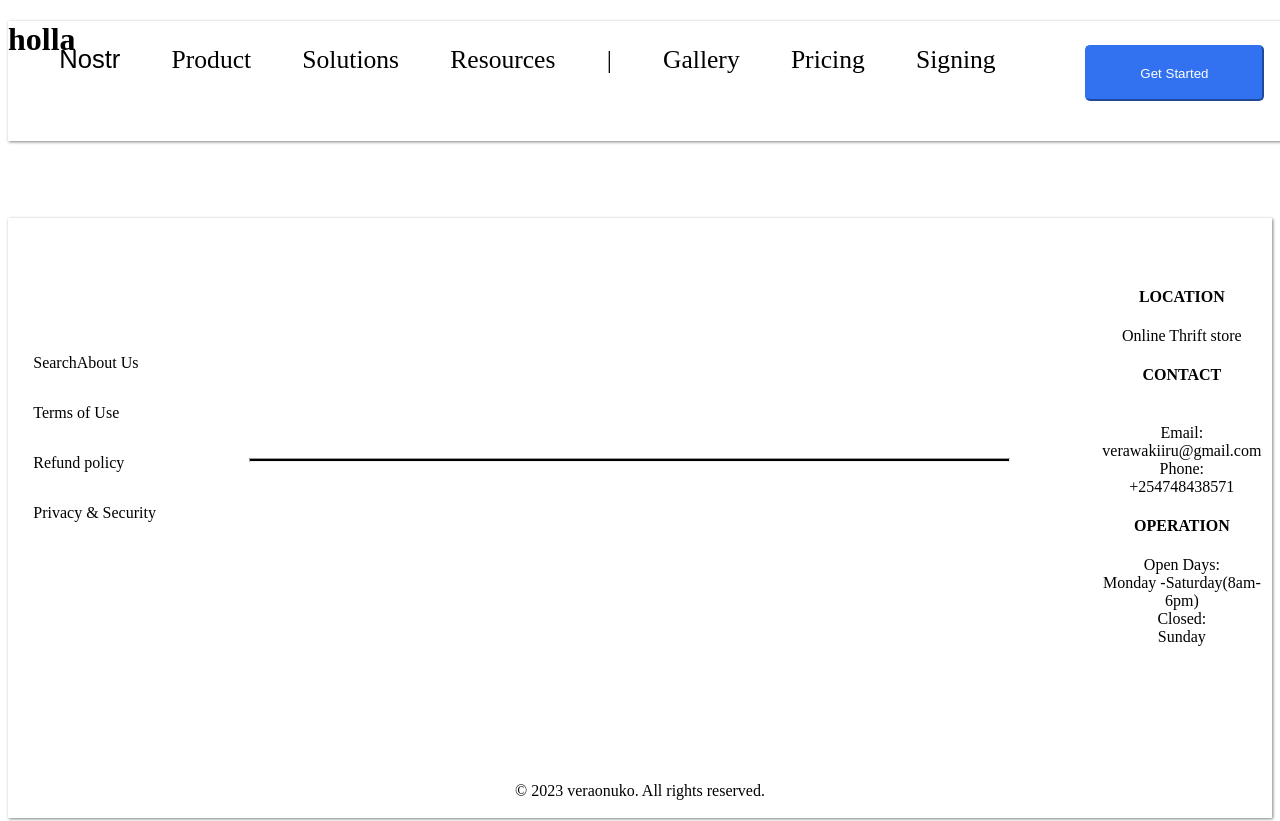
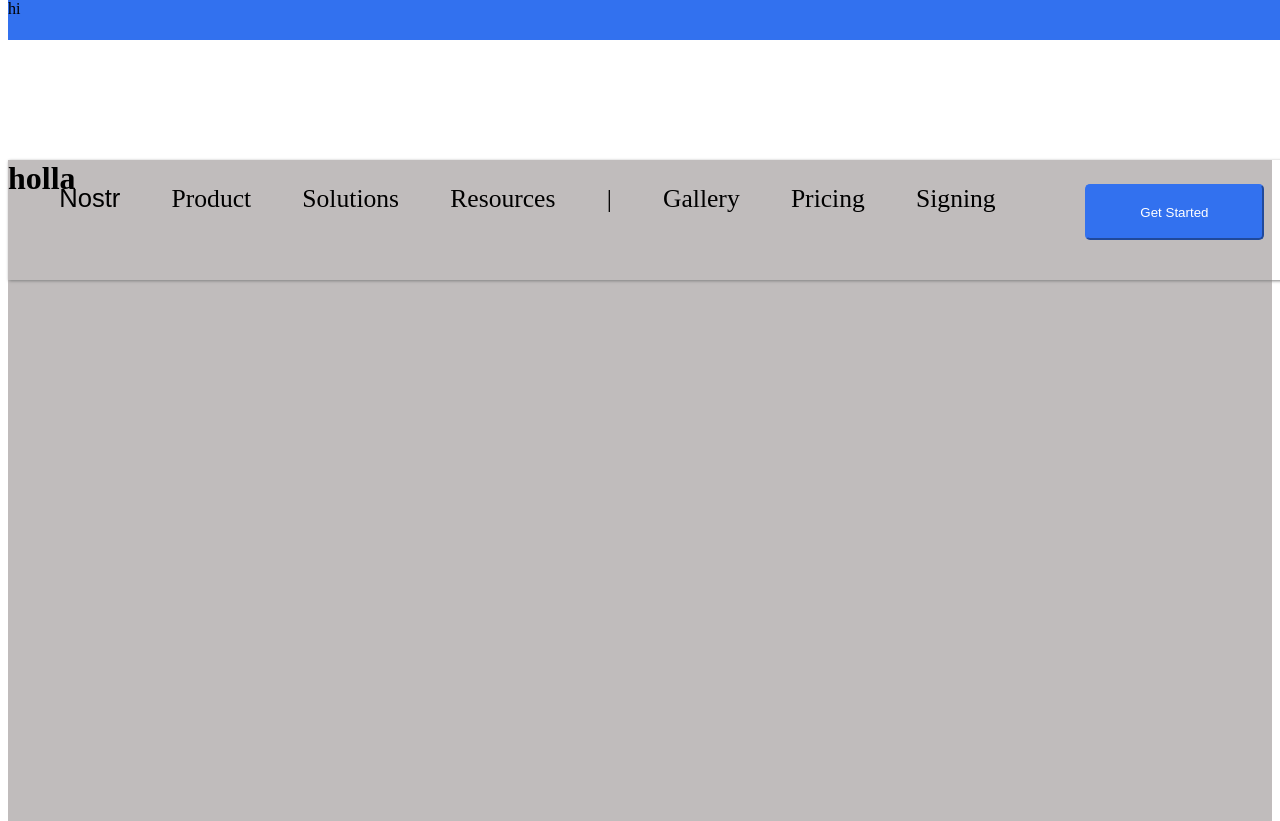
Before and after one commit to Vera25-O/Nostr, a React (Create React App) app in the folder my-nostr/: page / in a window 1280 px wide. Shown: the top 821 px of the page. Built offline with nearby package versions, Linux system fonts and the light colour scheme.

Commit message:
added background color

```diff
--- a/my-nostr/src/App.js
+++ b/my-nostr/src/App.js
@@ -1,10 +1,12 @@
 import LandingPage from "./Components/LandingPage";
 import Navbar from "./Components/Navbar";
 import Footer from "./Components/Footer";
+import Top from "./Components/Top";
 
 function App() {
   return (
     <div className="App">
+      <Top/>
       <Navbar/>
       <LandingPage/>
       <Footer/>
--- a/my-nostr/src/Components/LandingPage.js
+++ b/my-nostr/src/Components/LandingPage.js
@@ -1,6 +1,6 @@
 function LandingPage(){
     return(
-<div>
+<div className="landing">
     <h1>holla</h1>
 </div>
     )
--- a/my-nostr/src/Components/Top.js
+++ b/my-nostr/src/Components/Top.js
@@ -1,7 +1,8 @@
+import React from "react";
 function Top(){
     return(
 <div className="mixed">
-
+hi
 </div>
     )
 }
--- a/my-nostr/src/index.css
+++ b/my-nostr/src/index.css
@@ -42,6 +42,13 @@
     float: right;
     margin-top: 3vh;
     margin-right: 3vh;
+  }
+  /* landingpage */
+  .landing{
+    background-color: rgb(192, 188, 188);
+    width: 100%;
+    height: 100vh;
+    margin-top: 20vh;
   }
   /* footer css */
 .footer {
@@ -95,4 +102,8 @@
   /* Top */
   .mixed{
     background-color: rgb(50, 113, 239);
+    width: 100%;
+    height: 5vh;
+    top: 0%;
+    position: fixed;
   }
```
